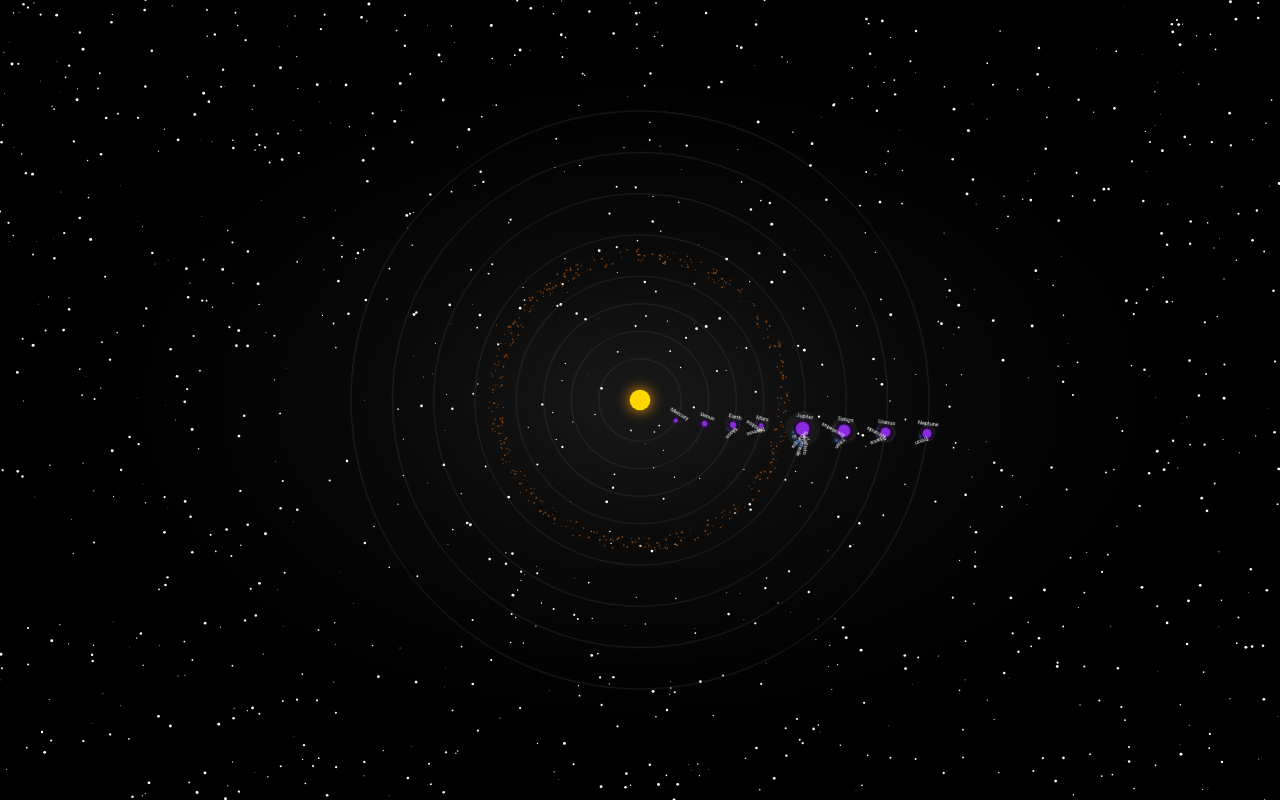
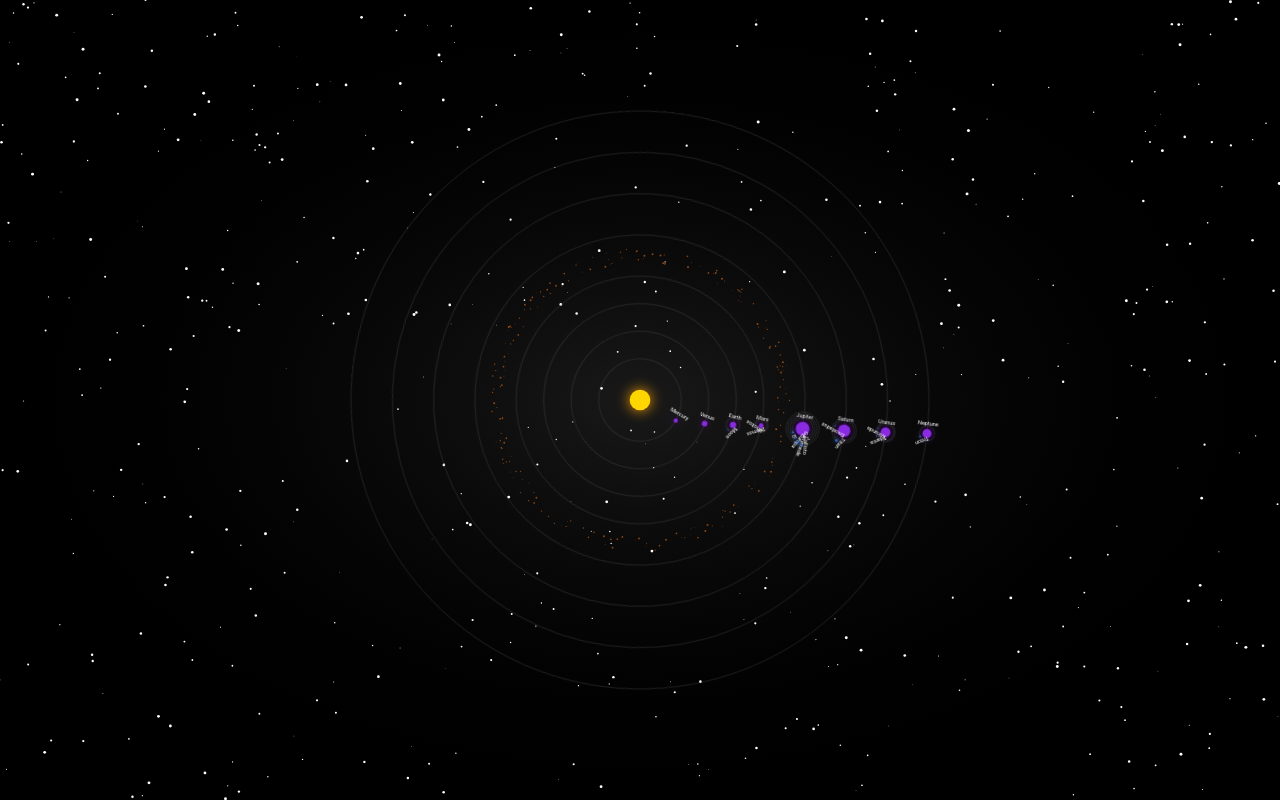
Before and after one commit to despiau/Stars, a plain HTML site: page index.html in a window 1280 px wide. Drawn offline with nearby package versions, Linux system fonts and the light colour scheme.

Commit message:
So,[;ofoed

```diff
--- a/index.html
+++ b/index.html
@@ -3,7 +3,7 @@
 <head>
     <meta charset="UTF-8">
     <meta name="viewport" content="width=device-width, initial-scale=1.0">
-    <title>Solar System Final Widescreen HD</title>
+    <title>Solar System Simulation</title>
     <script src="https://cdn.tailwindcss.com"></script>
     <style>
         @import url('https://fonts.googleapis.com/css2?family=Roboto:wght@400;700&display=swap');
@@ -114,7 +114,7 @@
 
         function createBackgroundStars() {
             const starsGroup = document.getElementById('backgroundStars');
-            const starCount = Math.floor((window.innerWidth * window.innerHeight) / 1000);
+            const starCount = Math.floor((window.innerWidth * window.innerHeight) / 2000); // Reduce the number of stars
             for (let i = 0; i < starCount; i++) {
                 const star = document.createElementNS("http://www.w3.org/2000/svg", "circle");
                 star.setAttribute("cx", `${Math.random() * 100}%`);
@@ -135,7 +135,7 @@
 
         function createAsteroidBelt() {
             const asteroidBelt = document.getElementById('asteroidBelt');
-            for (let i = 0; i < 500; i++) {
+            for (let i = 0; i < 200; i++) { // Reduce the number of asteroids
                 const angle = Math.random() * 2 * Math.PI;
                 const distance = Math.random() * 20 + 200; // Between Mars and Jupiter
                 const x = 500 + distance * Math.cos(angle);
@@ -166,12 +166,12 @@
 
             const animate = document.createElementNS("http://www.w3.org/2000/svg", "animateMotion");
             animate.setAttribute("path", `M${startX},${startY} L${endX},${endY}`);
-            animate.setAttribute("dur", `${Math.random() * 3 + 2}s`);
+            animate.setAttribute("dur", `${Math.random() * 1.5 + 1}s`); // Reduce duration
             animate.setAttribute("repeatCount", "1");
             comet.appendChild(animate);
 
             cometsGroup.appendChild(comet);
-            setTimeout(() => cometsGroup.removeChild(comet), 5000);
+            setTimeout(() => cometsGroup.removeChild(comet), 2500); // Remove comet sooner
         }
 
         function createPlanetSystem(planet, x, y) {
@@ -254,7 +254,7 @@
             createAsteroidBelt();
             createSolarSystem();
             resizeSolarSystem();
-            setInterval(createComet, 200); // Create a comet every 200 milliseconds
+            setInterval(createComet, 2000); // Increase interval between comets
         });
 
         window.addEventListener('resize', function() {
```
